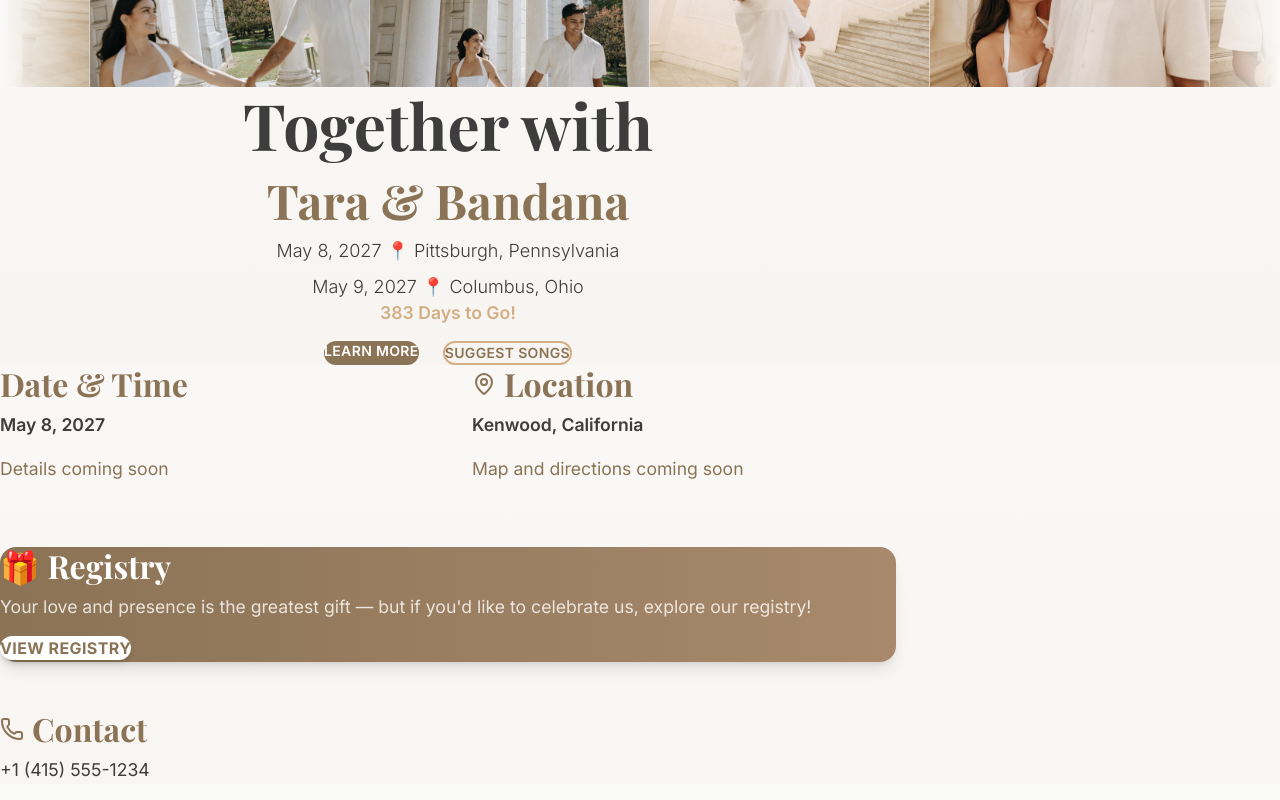
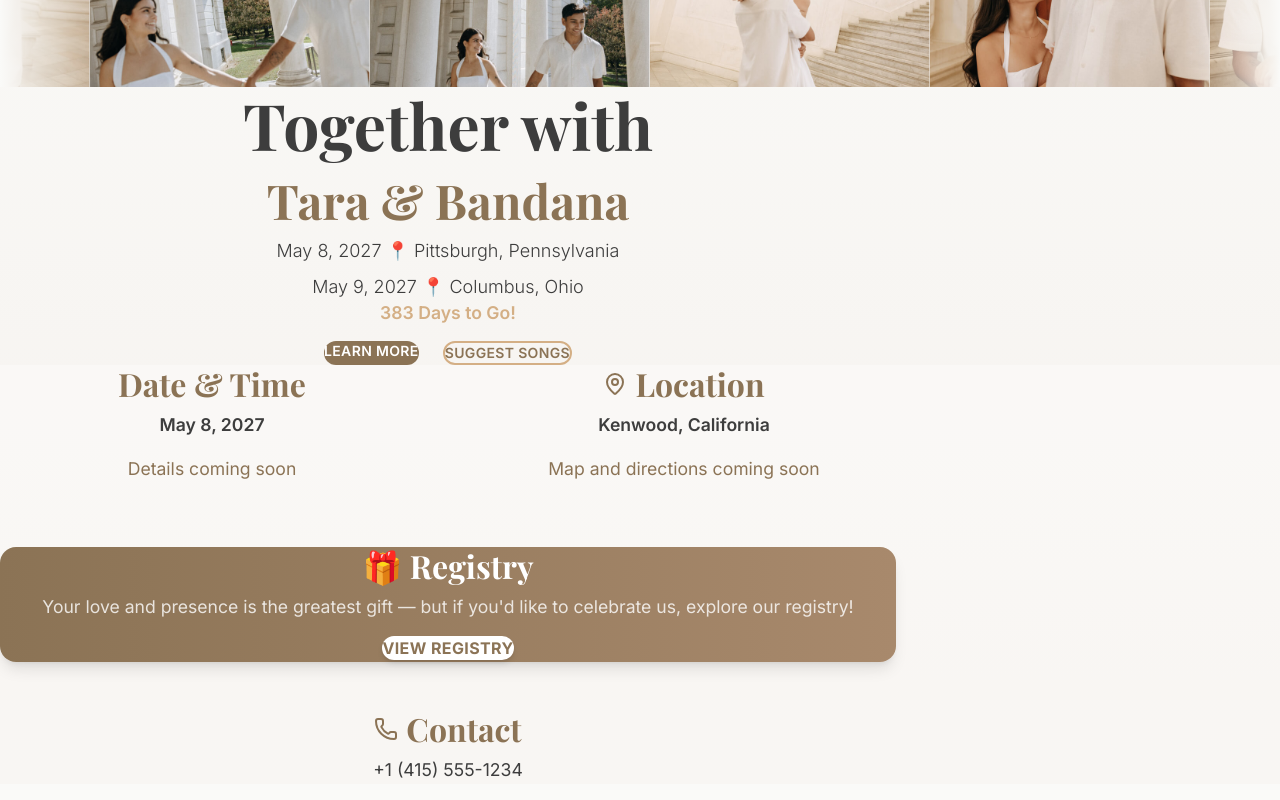
Before and after one commit to tarakhanal/website, a Next.js app: page /home in a window 1280 px wide. Shown: the part 199-999 px from the top of the page. Built offline with nearby package versions, Linux system fonts and the light colour scheme.

Commit message:
Center align sections

```diff
--- a/src/app/globals.css
+++ b/src/app/globals.css
@@ -22,6 +22,7 @@
 
 html {
   scroll-behavior: smooth;
+  overflow-x: hidden;
 }
 
 body {
--- a/src/app/home/page.tsx
+++ b/src/app/home/page.tsx
@@ -150,7 +150,7 @@
           className="max-w-4xl mx-auto grid grid-cols-1 md:grid-cols-2 gap-12"
         >
           {/* Date & Time */}
-          <motion.div variants={itemVariants} className="text-center md:text-left">
+          <motion.div variants={itemVariants} className="text-center">
             <h3
               className="text-2xl font-bold text-[#8B7355] mb-4"
               style={{ fontFamily: "'Playfair Display', serif" }}
@@ -164,9 +164,9 @@
           </motion.div>
 
           {/* Location */}
-          <motion.div variants={itemVariants} className="text-center md:text-left">
+          <motion.div variants={itemVariants} className="text-center">
             <h3
-              className="text-2xl font-bold text-[#8B7355] mb-4 flex items-center justify-center md:justify-start gap-2"
+              className="text-2xl font-bold text-[#8B7355] mb-4 flex items-center justify-center gap-2"
               style={{ fontFamily: "'Playfair Display', serif" }}
             >
               <MapPin className="w-6 h-6" />
@@ -181,7 +181,7 @@
           {/* Registry */}
           <motion.div
             variants={itemVariants}
-            className="text-center md:text-left md:col-span-2 bg-gradient-to-r from-[#8B7355] to-[#A8896C] rounded-2xl p-8 shadow-lg"
+            className="text-center md:col-span-2 bg-gradient-to-r from-[#8B7355] to-[#A8896C] rounded-2xl p-8 shadow-lg"
           >
             <h3
               className="text-2xl font-bold text-white mb-3"
@@ -204,9 +204,9 @@
         <div className="h-12" />
 
         {/* Contact */}
-          <div className="max-w-4xl mx-auto text-center md:text-left">
+          <div className="max-w-4xl mx-auto text-center">
             <h3
-              className="text-2xl font-bold text-[#8B7355] mb-4 flex items-center justify-center md:justify-start gap-2"
+              className="text-2xl font-bold text-[#8B7355] mb-4 flex items-center justify-center gap-2"
               style={{ fontFamily: "'Playfair Display', serif" }}
             >
               <Phone className="w-6 h-6" />
```
